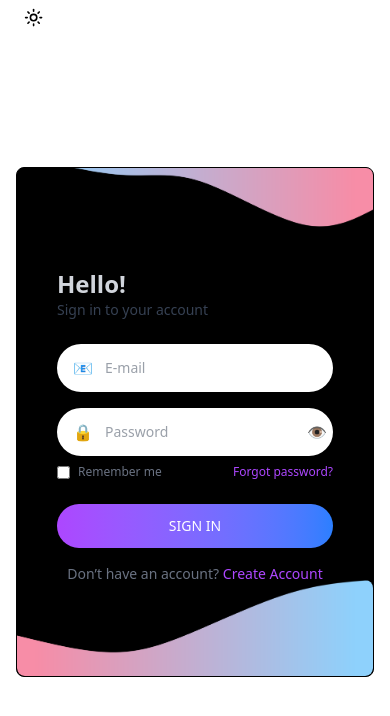
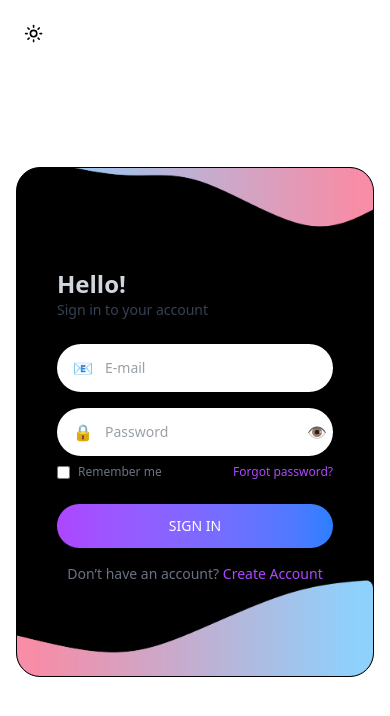
Before and after one commit to Priyansh-Kaklotar/helpme, a Next.js app: page /login/customer in a window 390 px wide. Shown: the top 716 px of the page. Built offline with nearby package versions, Linux system fonts and the light colour scheme.

Commit message:
minor issue got solved

```diff
--- a/src/app/(routes)/login/customer/page.js
+++ b/src/app/(routes)/login/customer/page.js
@@ -131,8 +131,8 @@ import Image from "next/image";
 import Link from "next/link";
 
 function Page() {
-  const topWave = "/svg (1).png";
-  const bottomWave = "/svg (2).png";
+  const topWave = "/svg_(1).png";
+  const bottomWave = "/svg_(2).png";
 
   let [eyeOn, setEyeOn] = useState(true);
   function reverseEye() {
@@ -141,13 +141,15 @@ function Page() {
 
   return (
     <>
-      <div className="absolute top-0 left-4">
+      <div className="absolute top-4 left-4 z-10">
         <ThemeToggleButton />
       </div>
       <div className="w-screen h-screen flex flex-col lg:flex-row dark:text-white text-black items-center justify-center lg:justify-around p-4">
-        <div className="w-full lg:w-[70%] h-auto lg:h-7/10 dark:bg-white border-1 bg-black rounded-lg overflow-hidden">
+        <div className="w-full lg:w-[70%] h-auto lg:h-7/10 dark:bg-white border-1 bg-black rounded-3xl overflow-hidden">
           {/* Top Wave */}
           <Image
+            draggable = {false}
+            onDragStart={(e) => e.preventDefault()}
             src={topWave}
             alt="alternate"
             width={1000}
@@ -201,18 +203,19 @@ function Page() {
               </div>
 
               {/* Remember + Forgot */}
-              <div className="flex flex-row justify-between items-center mb-6 text-xs sm:text-sm gap-2">
+              <div className="flex flex-row justify-between items-center mb-6 text-xs sm:text-sm gap-2  relative z-10">
                 <label className="flex items-center text-gray-500 dark:text-gray-400">
                   <input type="checkbox" className="mr-2 accent-purple-500" />{" "}
                   Remember me
                 </label>
-                <a href="#" className="text-purple-500 hover:underline">
+                <Link href="#" className="text-purple-500 hover:underline">
                   Forgot password?
-                </a>
+                </Link>
               </div>
 
               {/* Sign in Button */}
-              <button className="w-full py-3 bg-gradient-to-r from-purple-500 to-blue-500 text-white rounded-full hover:scale-105 transition-transform text-sm sm:text-base">
+              <button
+              className="w-full py-3 bg-gradient-to-r from-purple-500 to-blue-500 text-white rounded-full hover:scale-105 transition-transform text-sm sm:text-base relative z-10">
                 SIGN IN
               </button>
 
```
Also changed, not shown: public/svg_(1).png (renamed from public/svg (1).png), public/svg_(2).png (renamed from public/svg (2).png).
